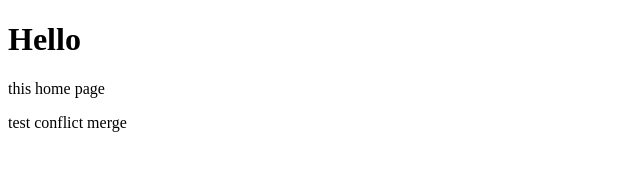
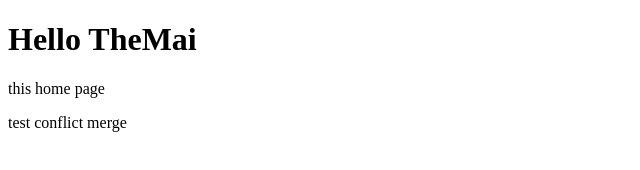
Before and after one commit to jettamon/learn-git, a plain HTML site: page index.html in a window 1280 px wide. Shown: the whole page, without its empty margins (0-640 px from the left). Drawn offline with Linux system fonts and the light colour scheme.

Commit message:
push from 2

```diff
--- a/index.html
+++ b/index.html
@@ -6,7 +6,7 @@
     <title>Learn Git</title>
 </head>
 <body>
-    <h1>Hello</h1>
+    <h1>Hello TheMai</h1>
     <p>this home page</p>
     <p>test conflict merge</p>
 </body>
```
